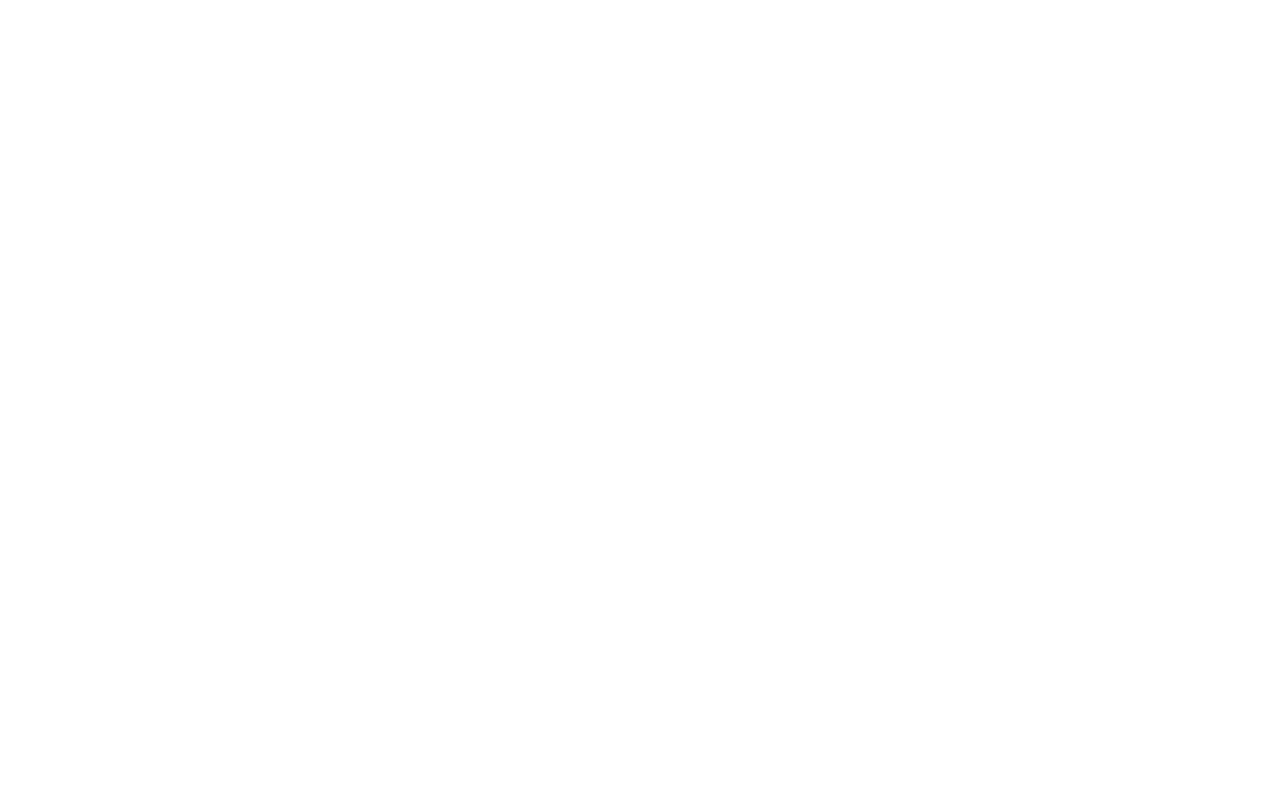
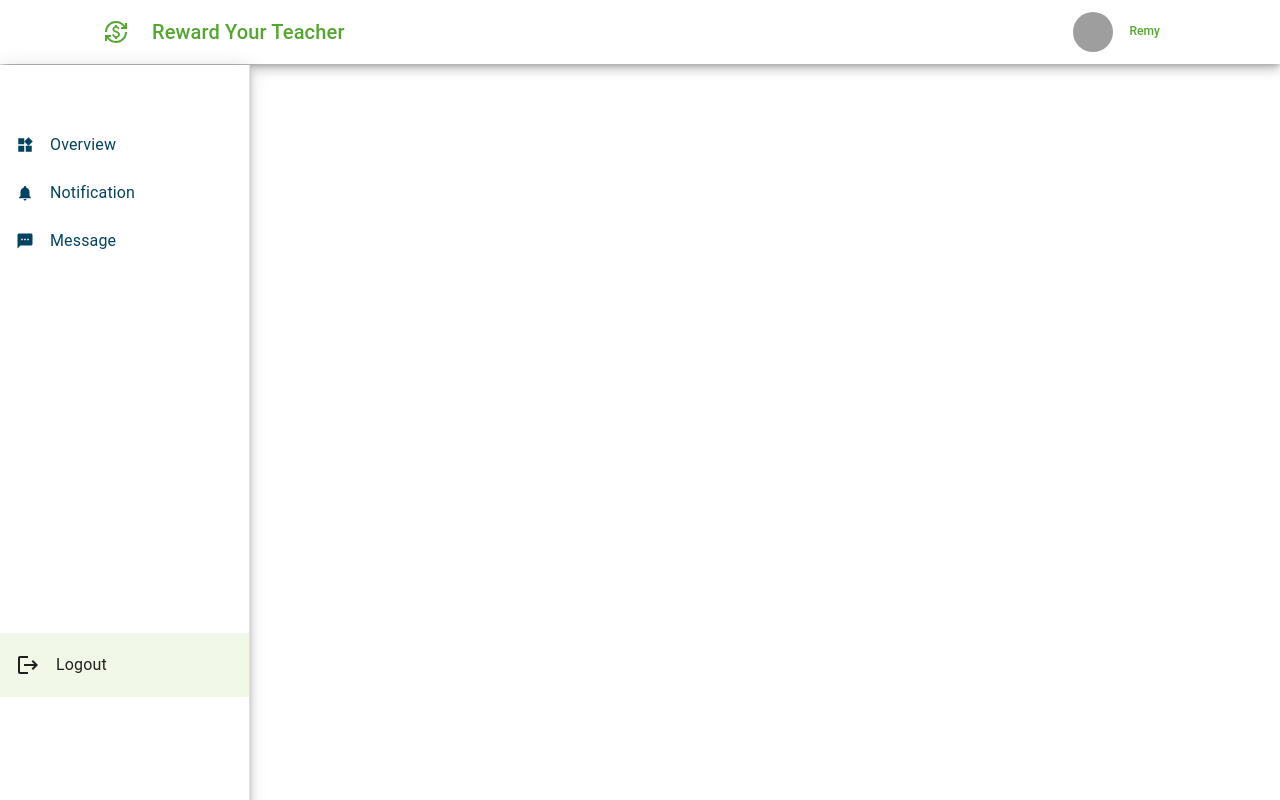
Before and after one commit to ChidinmaOdili/Frontend-React-for-Teacher-Reward-App, a React (Create React App) app: page /c in a window 1280 px wide. Before the commit this address had no page. Built offline with nearby package versions, Linux system fonts and the light colour scheme; grey boxes are pictures that could not be loaded.

Commit message:
corrected narbar-sidebar features

```diff
--- a/src/App.css
+++ b/src/App.css
@@ -1,7 +1,3 @@
-.App {
-  /* text-align: center; */
-}
-
 .App-logo {
   height: 40vmin;
   pointer-events: none;
--- a/src/App.js
+++ b/src/App.js
@@ -6,21 +6,25 @@
 import Login from './pages/login/Login';
 import Home from './pages/dashBoard/Home';
 import RequiredAuth from "./pages/login/RequiredAuth";
-
+import AppBarComponent from "./components/AppBarComponent";
+import DashboardAppBar from './components/dashbord_components/DashboardAppBar';
 function App() {
     const theme = useTheme();
     const isMediumSize = useMediaQuery(theme.breakpoints.down('md'));
 
   return (
     <div className="App">
+
             <Routes>
                 <Route exact path="/" element={  <LandingPage isMediumSize={isMediumSize} /> } />
                 <Route exact path="/login" element={  <Login /> } />
                 <Route exact path="/home" element={<RequiredAuth><Home/></RequiredAuth>}/>
 
+                <Route exact path="/c" element={  <DashboardAppBar /> } />
 
-                {/*<Route exact path="/c" element={  <AppBarComponent isMediumSize={isMediumSize} /> } />*/}
+
             </Routes>
+
     </div>
   );
 }
--- /dev/null
+++ b/src/Utility/DashboardUtilities.js
@@ -0,0 +1,18 @@
+
+import WidgetsIcon from '@mui/icons-material/Widgets';
+import NotificationsIcon from '@mui/icons-material/Notifications';
+import SmsIcon from '@mui/icons-material/Sms';
+import LocationCityIcon from '@mui/icons-material/LocationCity';
+
+export const studentDashBoard = [
+    { name : "Overview", icon : WidgetsIcon, link : "/overview" },
+    { name : "Notification", icon : NotificationsIcon, link : "/Notification" },
+    { name : "Message", icon : SmsIcon, link : "/message" },
+    { name : "School", icon : LocationCityIcon, link : "/schools" },
+]
+
+export const teacherDashBoard = [
+    { name : "Overview", icon : WidgetsIcon, link : "/overview" },
+    { name : "Notification", icon : NotificationsIcon, link : "/Notification" },
+    { name : "Message", icon : SmsIcon, link : "/message" },
+]
--- /dev/null
+++ b/src/components/dashbord_components/DashboardAppBar.js
@@ -0,0 +1,78 @@
+import React, {useState} from 'react';
+import {
+    AppBar,
+    IconButton,
+    Tab,
+
+    Drawer,
+    Avatar,
+    Stack,
+    Tabs,
+    Toolbar,
+    Typography,
+} from "@mui/material";
+import MenuIcon from '@mui/icons-material/Menu';
+import CurrencyExchangeIcon from '@mui/icons-material/CurrencyExchange';
+import DashboardSideNav from "./DashboardSideNav";
+import MobileDrawerComponent from "../MobileDrawerComponent"
+import LandingPageButtonComponent from "../LandingPageButtonComponent";
+import { studentDashBoard , teacherDashBoard } from '../../Utility/DashboardUtilities';
+
+const DashboardAppBar = ({ isMediumSize }) => {
+    const[menuItems, setMenuItems] = useState(["Home" , "About", "Reward Your Teacher" , "Contact" ]);
+    const[value, setValue] = useState();
+    const[navlist , setNavList] = useState(teacherDashBoard);
+    const[drawerControl, setDrawerControl] = useState(false);
+   // const classes = useStyle();
+    const closeDrawer = () => {
+      setDrawerControl(false)
+    }
+    return (
+
+        <>
+         <AppBar  position="sticky" elevation={6} sx={{background: '#FFFFFF', color: '#55a630',   paddingX : isMediumSize ? 1 : 10}}>
+            <Toolbar>
+                {
+                    isMediumSize ? (
+                        <>
+                            <MobileDrawerComponent action={closeDrawer} isOpen={drawerControl} menuItem={menuItems} />
+                            <IconButton
+                                onClick={() => setDrawerControl(true)}
+                                sx={{mr:2, marginLeft :"auto"}}
+                            >
+                                <MenuIcon />
+                            </IconButton></>
+                    ) : (
+                        <>
+                            <CurrencyExchangeIcon
+                                sx={{
+                                    mr : 3,
+                                }}
+                                color="inherit"
+                            />
+                            <Typography
+                                variant='h6'
+                                color="inherit"
+                                href="/"
+                            >
+                                Reward Your Teacher
+                            </Typography>
+
+                           <Stack alignItems="center" sx={{mr:2, marginLeft :"auto"}} direction="row" spacing={2}>
+                            <Avatar alt="Remy Sharp" src="/static/images/avatar/1.jpg" />
+                            <Typography sx={{ fontSize : '12px' }} variant="h6">Remy </Typography>
+                           </Stack>
+                            {/* <LandingPageButtonComponent  value="Login" /> */}
+                            {/*<LandingPageButtonComponent value="Login" />*/}
+                        </>
+                    )
+                }
+
+            </Toolbar>
+        </AppBar>
+        <DashboardSideNav  navlink={navlist} />
+        </>
+    );
+};
+
+export default DashboardAppBar;
--- /dev/null
+++ b/src/components/dashbord_components/DashboardSideNav.js
@@ -0,0 +1,72 @@
+import React , { useState }from 'react'
+import {Drawer, Typography} from "@mui/material";
+import List from '@mui/material/List';
+import Icon from '@mui/material/Icon';
+import ListItem from '@mui/material/ListItem';
+import ListItemButton from '@mui/material/ListItemButton';
+import ListItemIcon from '@mui/material/ListItemIcon';
+import ListItemText from '@mui/material/ListItemText';
+import LogoutIcon from '@mui/icons-material/Logout';
+import Divider from '@mui/material/Divider';
+import InboxIcon from '@mui/icons-material/Inbox';
+import DraftsIcon from '@mui/icons-material/Drafts';
+const DashboardSideNav =({ navlink }) => {
+
+    const [open, setOpen] = useState(false);
+    const[InboxIcon , setDrawerControl] = useState("");
+    return (
+    <Drawer
+        open={true}
+        PaperProps={
+            {
+                elevation : 6,
+                sx : {
+                    marginTop : 8.09
+                }
+            }
+        }
+        className="dashboardDrawer"
+        elevation={10}
+        sx={{
+            width: '250px',
+            flexShrink: 0,
+            '& .MuiDrawer-paper': {
+                width: '250px',
+                boxSizing: 'border-box',
+            },
+        }}
+        variant="permanent"
+        anchor="left"
+        >
+
+        <List sx={{ mt : 6}}>
+            {
+                navlink.map((item) => (
+                    <ListItem disablePadding key={item.name}>
+                    <ListItemButton>
+
+                        <item.icon sx={{ mr : 2 , color : '#03435f', fontSize : '18px' }}/>
+
+                      <ListItemText primary={item.name}  sx={{ color : '#03435f', fontSize : '18px' }}/>
+                    </ListItemButton>
+                  </ListItem>
+                ))
+            }
+        </List>
+
+
+
+
+        <List sx={{ marginTop : 45 , background : '#f2f8e8'}}>
+                    <ListItem disablePadding >
+                    <ListItemButton>
+                        <LogoutIcon sx={{ mr : 2 }}/>
+                      <ListItemText primary="Logout" />
+                    </ListItemButton>
+                  </ListItem>
+        </List>
+    </Drawer>
+  )
+}
+
+export default DashboardSideNav
```
Also changed, not shown: src/styles/AdminStyles/AdminLayout.js (added, +40 -0 lines).
